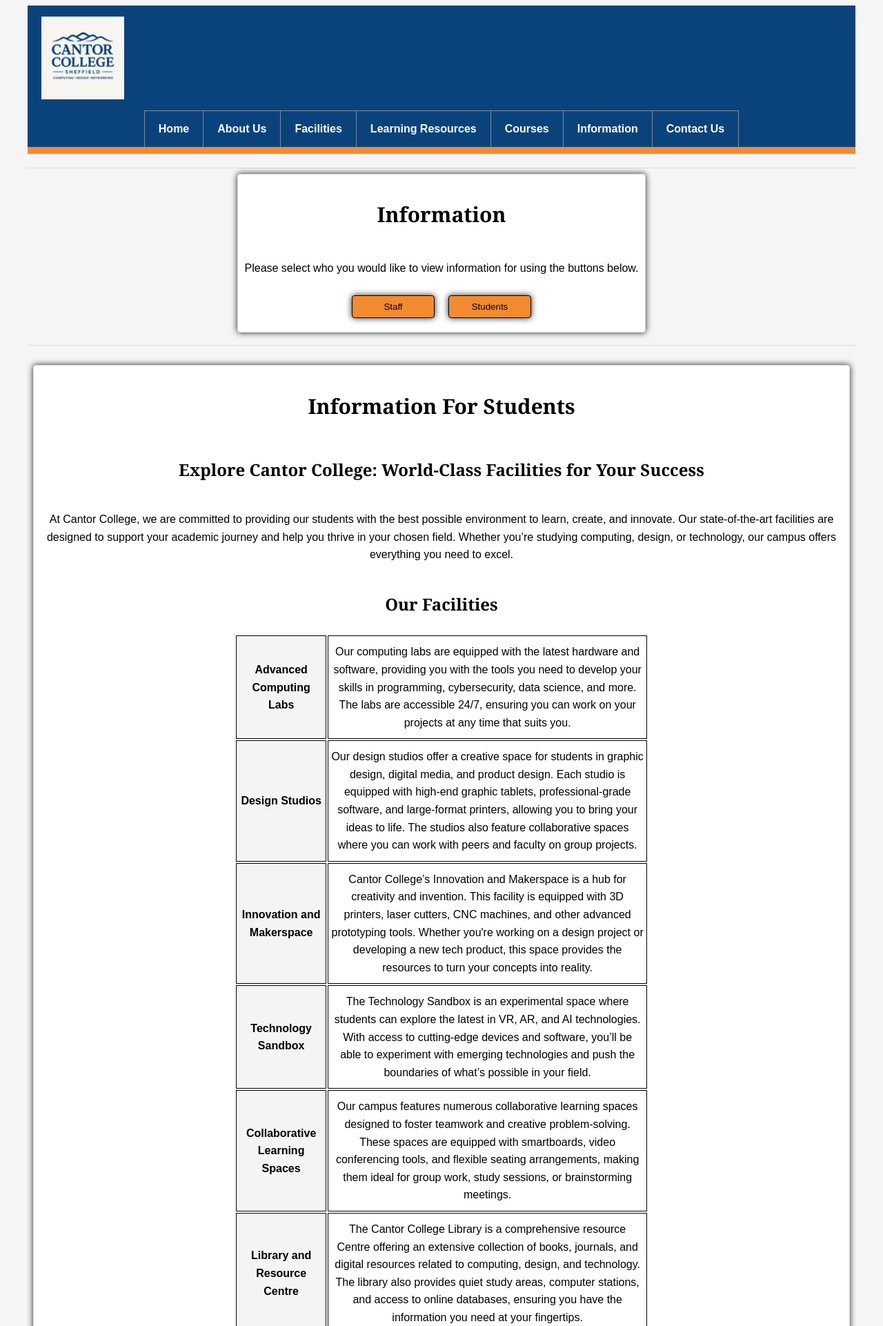
After one commit to mikdmassive/WebDevAssignment, a Flask app: page /Information in a window 1280 px wide. The commit adds this page. Shown: the top 1922 px of the page at 69% size. Run offline with Flask 3, Linux system fonts and the light colour scheme.

Commit message:
Info page+ java and contact us start

```diff
--- a/Project/app.py
+++ b/Project/app.py
@@ -39,5 +39,13 @@ def Facilities():
 def LearningResources():
     return render_template('LearningResources.html')
 
+@app.route('/Information')
+def Information():
+    return render_template('Information.html')
+
+@app.route('/ContactUs')
+def ContactUs():
+    return render_template('ContactUs.html')
+
 if __name__ == '__main__':
       app.run(host='127.0.0.1', port=5000, debug=True)
--- /dev/null
+++ b/Project/static/js/infoButtons.js
@@ -0,0 +1,84 @@
+const sectiondiv = document.createElement("div");
+sectiondiv.classList.add("section");
+const div1 = document.getElementById("section1")
+
+div1.parentElement.insertBefore(sectiondiv, div1.nextSibling);
+
+const insidesec = document.createElement("div");
+insidesec.classList.add("insidesection");
+sectiondiv.appendChild(insidesec)
+
+//FUNCTIONS
+function addtextelement(eletype,txt,parentele)
+{
+    const textele = document.createElement(eletype)
+    textele.textContent = txt
+    parentele.appendChild(textele)
+    return textele
+}
+function addelement(parentele,eletype)
+{
+    const ele = document.createElement(eletype)
+    parentele.appendChild(ele)
+    return ele
+}
+function tableinserter(ttle, para, tb) {
+    const tr = addelement(tb, "tr")
+    addtextelement("td", ttle, tr)
+    addtextelement("td", para, tr)
+}
+
+function updateinfotext(typee) {
+    insidesec.innerHTML = ""
+    if (typee == "Staff") {
+        addtextelement("h2","Information For Staff",insidesec)
+        const tbl = addelement(insidesec,"table")
+        function titlethenpara(ttle,para)
+        {
+            tableinserter(ttle,para,tbl)
+        }
+        titlethenpara("News","Cantor College recently hosted the Software Engineering student of the year awards. Shortlisted candidates from around the country attended the one day event.")
+        titlethenpara("Academic Registry","For academic regulations, assessment, awards, student records and course validation.")
+        titlethenpara("Catering Services","Contact the Catering Services regarding on and off-site catering")
+        titlethenpara("Financial Services","The financial team based on the 2nd Floor are responsible for all areas of student finance aswell as College budgeting.")
+        titlethenpara("Information Systems Services","The ISS team delivers the College’s computing facilities including all hardware and software. They also run the staff helpdesk.")
+        titlethenpara("Marketing Services","The Marketing Team will help promote events and new courses. They will help with press release preparation.")
+        titlethenpara("Personnel Services","All staff pay and conditions enquiries should be directed to the Personnel Services team on the 3rd floor.")
+        titlethenpara("Facilities","The facilities are responsible for the general care and maintenance of the College. All enquiries via the main helpdesk.")
+    }
+    else if(typee == "Students")
+    {
+        addtextelement("h2","Information For Students",insidesec)
+        addtextelement("h3","Explore Cantor College: World-Class Facilities for Your Success",insidesec)
+        addtextelement("p","At Cantor College, we are committed to providing our students with the best possible environment to learn, create, and innovate. Our state-of-the-art facilities are designed to support your academic journey and help you thrive in your chosen field. Whether you’re studying computing, design, or technology, our campus offers everything you need to excel.",insidesec)
+        addtextelement("h3","Our Facilities",insidesec)
+        const tbl = addelement(insidesec,"table")
+        function titlethenpara(ttle,para)
+            {
+                tableinserter(ttle,para,tbl)
+            }
+        titlethenpara("Advanced Computing Labs","Our computing labs are equipped with the latest hardware and software, providing you with the tools you need to develop your skills in programming, cybersecurity, data science, and more. The labs are accessible 24/7, ensuring you can work on your projects at any time that suits you.")
+        titlethenpara("Design Studios","Our design studios offer a creative space for students in graphic design, digital media, and product design. Each studio is equipped with high-end graphic tablets, professional-grade software, and large-format printers, allowing you to bring your ideas to life. The studios also feature collaborative spaces where you can work with peers and faculty on group projects.")
+        titlethenpara("Innovation and Makerspace","Cantor College’s Innovation and Makerspace is a hub for creativity and invention. This facility is equipped with 3D printers, laser cutters, CNC machines, and other advanced prototyping tools. Whether you're working on a design project or developing a new tech product, this space provides the resources to turn your concepts into reality.")
+        titlethenpara("Technology Sandbox","The Technology Sandbox is an experimental space where students can explore the latest in VR, AR, and AI technologies. With access to cutting-edge devices and software, you’ll be able to experiment with emerging technologies and push the boundaries of what’s possible in your field.")
+        titlethenpara("Collaborative Learning Spaces ","Our campus features numerous collaborative learning spaces designed to foster teamwork and creative problem-solving. These spaces are equipped with smartboards, video conferencing tools, and flexible seating arrangements, making them ideal for group work, study sessions, or brainstorming meetings.")
+        titlethenpara("Library and Resource Centre","The Cantor College Library is a comprehensive resource Centre offering an extensive collection of books, journals, and digital resources related to computing, design, and technology. The library also provides quiet study areas, computer stations, and access to online databases, ensuring you have the information you need at your fingertips.")
+        titlethenpara("Student Hub","The Student Hub is the social heart of our campus, providing a place for relaxation and connection. Here, you’ll find a café, lounge areas, and recreational facilities, making it the perfect spot to unwind between classes, meet with friends, or join student-led activities and clubs.")
+        titlethenpara("Career and Development Centre","Our Career and Development Centre is dedicated to helping you plan your future. Offering career counseling, resume workshops, and job placement services, this Centre provides the support you need to transition from student to professional. The Centre also hosts regular employer networking events and industry talks to help you build connections in your field.")
+        titlethenpara("Fitness and Wellness Centre ","We believe in nurturing both the mind and body. Our Fitness and Wellness Centre offers a fully equipped gym, exercise studios, and a range of fitness classes to help you stay healthy and active. The Centre also includes wellness services such as yoga, meditation, and counseling to support your overall well-being.")
+        titlethenpara("On-Campus Housing","For those who choose to live on campus, Cantor College offers modern, comfortable housing options. Our residence halls provide a supportive community environment, with amenities like high-speed internet, study lounges, and common areas where you can relax and socialize.")
+        addtextelement("h3","Experience Cantor College",insidesec)
+        addtextelement("p","Cantor College’s facilities are designed to enhance your learning experience and support your academic and personal growth. We invite you to explore our campus, discover our resources, and make the most of everything we have to offer.",insidesec)
+    }
+}
+updateinfotext("Students")
+//buttons
+const buttons = document.getElementsByTagName("button")
+for (const button of buttons) {
+    let buttonname = button.innerHTML
+    console.log(buttonname)
+
+    button.addEventListener('click', (ev) => {
+        updateinfotext(buttonname)
+    });
+}
--- a/Project/static/styles/style.css
+++ b/Project/static/styles/style.css
@@ -36,6 +36,16 @@ body {
 
   overflow: visible;
 
+}
+
+.InlineButtons{
+  display: flex;
+  justify-content: space-around;
+  align-items: center;
+  flex-direction: column;
+}
+.InlineButtons button{
+  margin: 10px;
 }
 
 #logo-img {
@@ -275,15 +285,16 @@ table {
 th,
 td {
   padding: 10px 4px;
-  text-align: left;
+  text-align: center;
+  border: 1px solid black;
+}
+tr td:first-of-type
+{
+  background-color: rgb(244,244,244);
+  font-weight: bold;
 }
 
-th {
-  text-transform: uppercase;
-  border-bottom: 4px solid #000;
-  background-color: #fff;
-}
-
+/* -- DESKTOP --*/
 @media (min-width:950px) {
   .CourseStats p{
     border-right: none;
@@ -294,6 +305,10 @@ th {
   .CourseStats{
     flex-direction: row;
   }
+  .InlineButtons{
+    flex-direction: row;
+  }
+
   nav li a:hover {
     color: #7e8aa2;
   }
--- /dev/null
+++ b/Project/templates/Information.html
@@ -0,0 +1,18 @@
+{% extends "base.html" %}
+
+{% block title %}Cantor College | Information{% endblock %}
+{% block java %}
+<script src="{{url_for('static', filename = 'js/infoButtons.js')}}" defer></script>{% endblock %}
+{% block content %}
+<div class='section' id = 'section1'>
+    <div class='insidesection'>
+        <h2>Information</h2>
+        <p>Please select who you would like to view information for using the buttons below.</p>
+        <div class = "InlineButtons">
+            <button>Staff</button>
+            <button>Students</button>
+        </div>
+    </div>
+
+</div>
+{% endblock %}
--- a/Project/templates/base.html
+++ b/Project/templates/base.html
@@ -22,8 +22,8 @@
                         <li><a href="{{url_for('Facilities')}}">Facilities</a></li>
                         <li><a href="{{url_for('LearningResources')}}">Learning Resources</a></li>
                         <li><a href="{{url_for('Courses')}}">Courses</a></li>
-                        <li><a href="#.html">Information</a></li>
-                        <li><a href="#.html">Contact Us</a></li>
+                        <li><a href="{{url_for('Information')}}">Information</a></li>
+                        <li><a href="{{url_for('ContactUs')}}">Contact Us</a></li>
                     </ul>
                 </nav>
             </header>
```
Also changed, not shown: Project/templates/ContactUs.html (added, +13 -0 lines).
